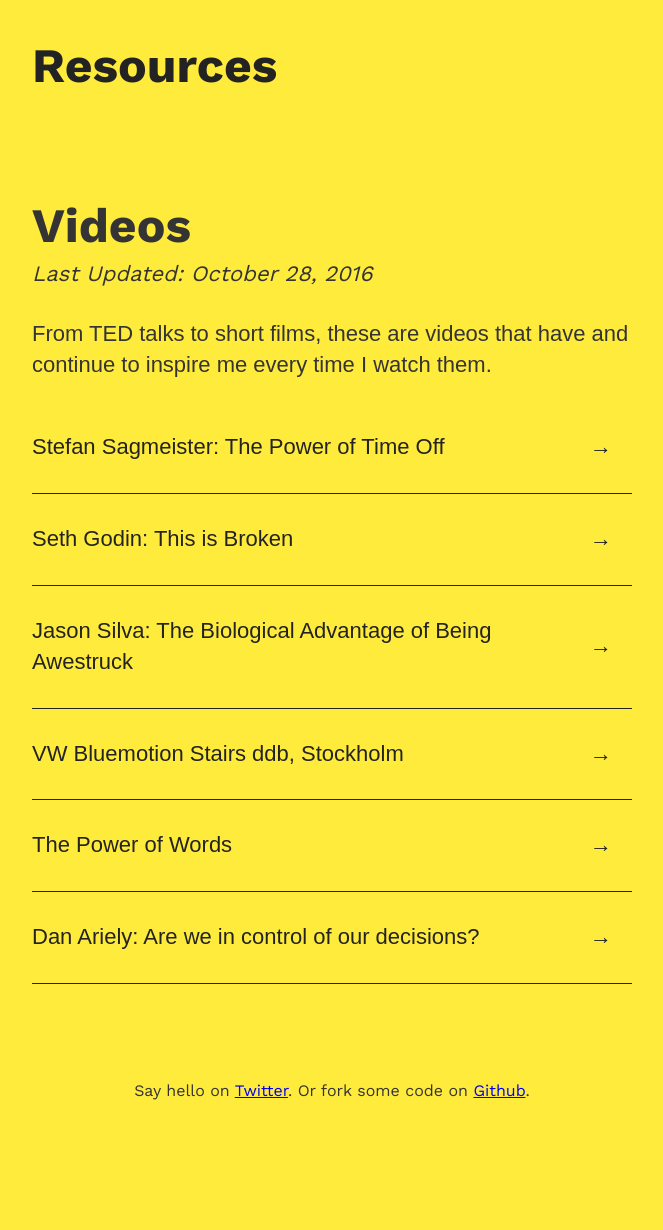
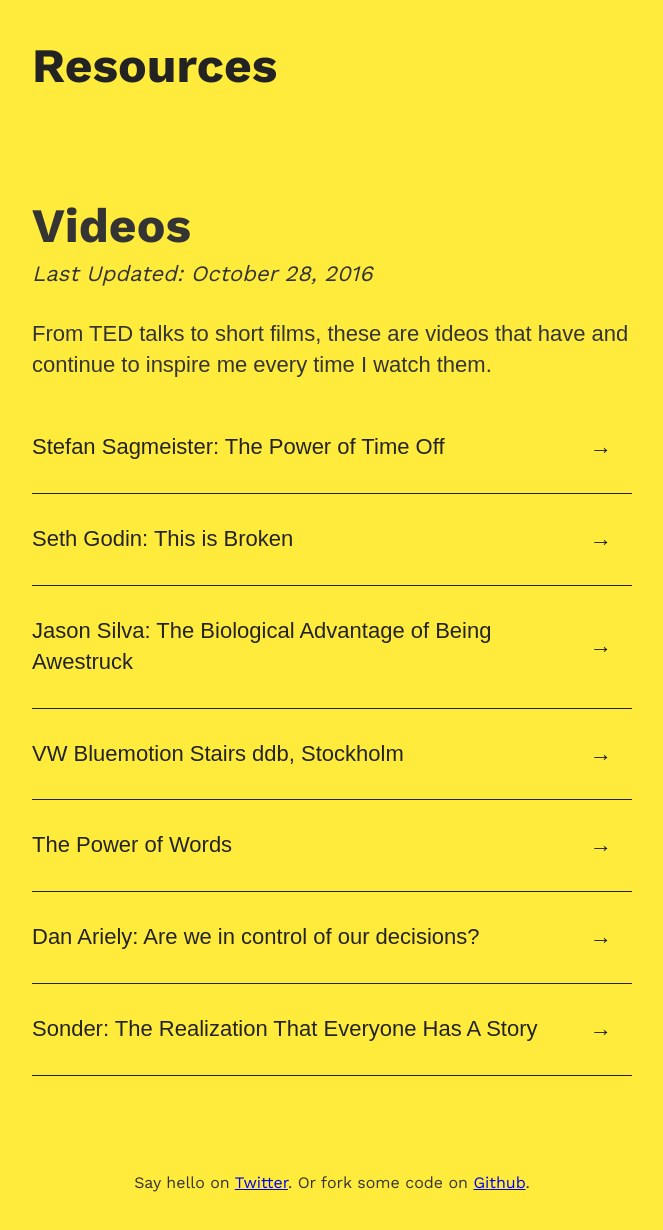
Before and after one commit to whosdustin/resources, a Jekyll site: the page built from _posts/2016-10-28-videos.markdown, in a window 1280 px wide. Shown: the whole page, without its empty margins (308-971 px from the left). Built offline with Jekyll 4.4.1, drawn with Linux system fonts in a browser that asks for light colours; some web fonts are replaced; before the commit the page ends 1138 px from its top, so only the background shows below that.

Commit message:
Updated Videos

```diff
--- a/_posts/2016-10-28-videos.markdown
+++ b/_posts/2016-10-28-videos.markdown
@@ -16,6 +16,8 @@ list:
   link: https://www.youtube.com/watch?v=Hzgzim5m7oU
 - title: 'Dan Ariely: Are we in control of our decisions?'
   link: https://www.youtube.com/watch?v=9X68dm92HVI
+- title: 'Sonder: The Realization That Everyone Has A Story'
+  link: http://youtu.be/AkoML0_FiV4
 ---
 
 From TED talks to short films, these are videos that have and continue to inspire me every time I watch them.
```
